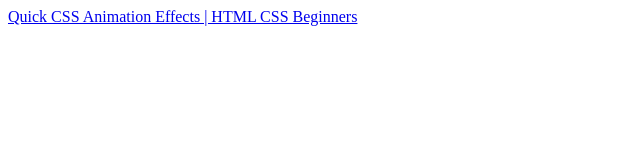
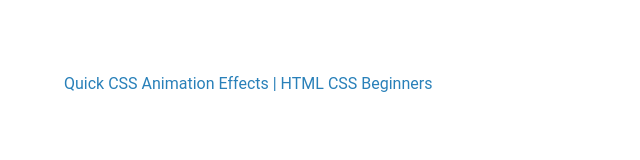
Before and after one commit to neyltonbenjamim/neyltonbenjamim.github.io, a plain HTML site: page online-tutorials/index.html in a window 1280 px wide. Shown: the whole page, without its empty margins (0-640 px from the left). Drawn offline with Linux system fonts and the light colour scheme.

```diff
--- a/online-tutorials/index.html
+++ b/online-tutorials/index.html
@@ -5,14 +5,13 @@
     <meta http-equiv='X-UA-Compatible' content='IE=edge'>
     <title>Listar projetos Online tutorials</title>
     <meta name='viewport' content='width=device-width, initial-scale=1'>
-    <!-- <link rel='stylesheet' type='text/css' media='screen' href='main.css'>
-    <script src='main.js'></script> -->
+    <link rel='stylesheet' href='style.css'>
 </head>
 <body>
     <!-- Canal: UCbwXnUipZsLfUckBPsC7Jog -> Online Tutorial -->
     <div>
         <a title="Quick CSS Animation Effects | HTML CSS Beginners" href="./quick-css-animation-effects-html-css-beginners/">Quick CSS Animation Effects | HTML CSS Beginners</a>
     </div>
-    <!-- Criado em 2022 -->
+    <!-- Criado em 2022-03-30 -->
 </body>
 </html>
--- /dev/null
+++ b/online-tutorials/style.css
@@ -0,0 +1,26 @@
+*{
+    margin: 0;
+    padding: 0;
+    font-family: roboto, arial, sans-serif;
+    box-sizing: border-box;
+}
+
+body{
+    padding: 5%;
+}
+
+ul{
+    list-style: none;
+}
+
+a{
+    color: #2980b9;
+    text-decoration: none;
+    display: inline-block;
+    margin-top: 10px;
+}
+
+a:hover{
+    color: #2c3e50;
+    text-decoration: underline;
+}
```
Also changed, not shown: index.html (+1 -1 lines), online-tutorials/infinity-css-only-animation-effects/index.html (added, +16 -0 lines), online-tutorials/infinity-css-only-animation-effects/style.css (added).
